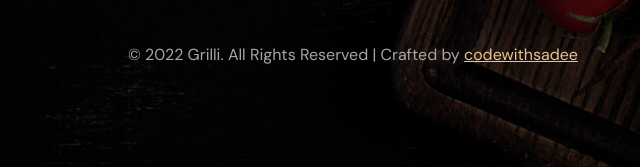
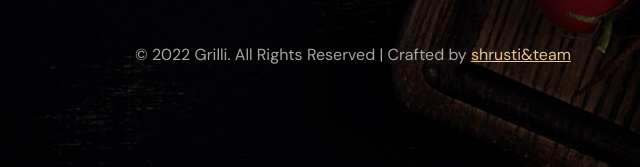
Before and after one commit to Shrustivithalkar/Restaurant-Booking, a plain HTML site: page index.html in a window 1280 px wide. Shown: the part 8553-8720 px from the top of the page, 287-927 px from the left. Drawn offline with nearby package versions, Linux system fonts and the light colour scheme; a web font is replaced by a local one.

Commit message:
Update index.html

```diff
--- a/index.html
+++ b/index.html
@@ -1184,7 +1184,7 @@
 
         <p class="copyright">
           &copy; 2022 Grilli. All Rights Reserved | Crafted by <a href="https://github.com/codewithsadee"
-            target="_blank" class="link">codewithsadee</a>
+            target="_blank" class="link">shrusti&team</a>
         </p>
 
       </div>
```
